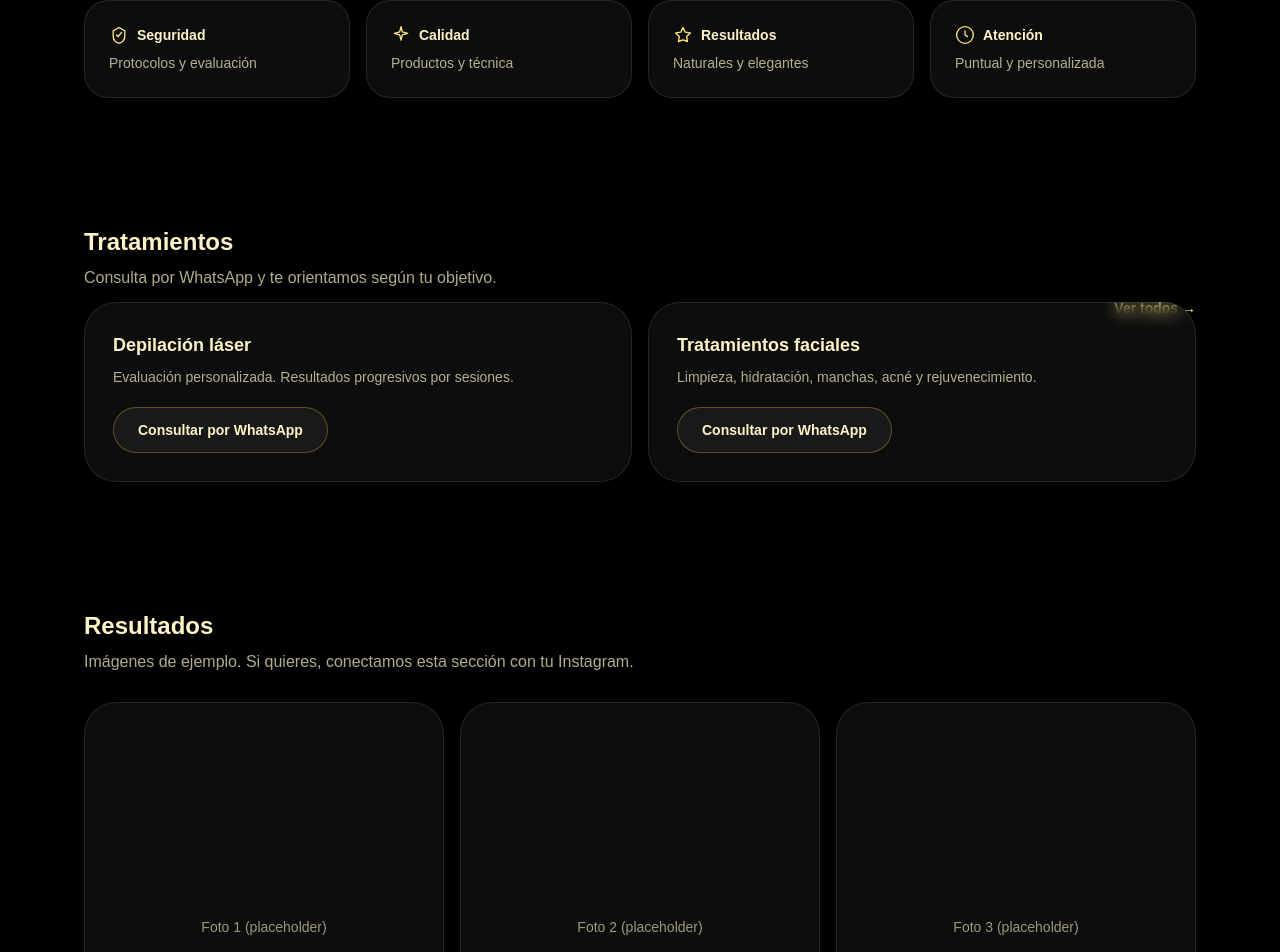
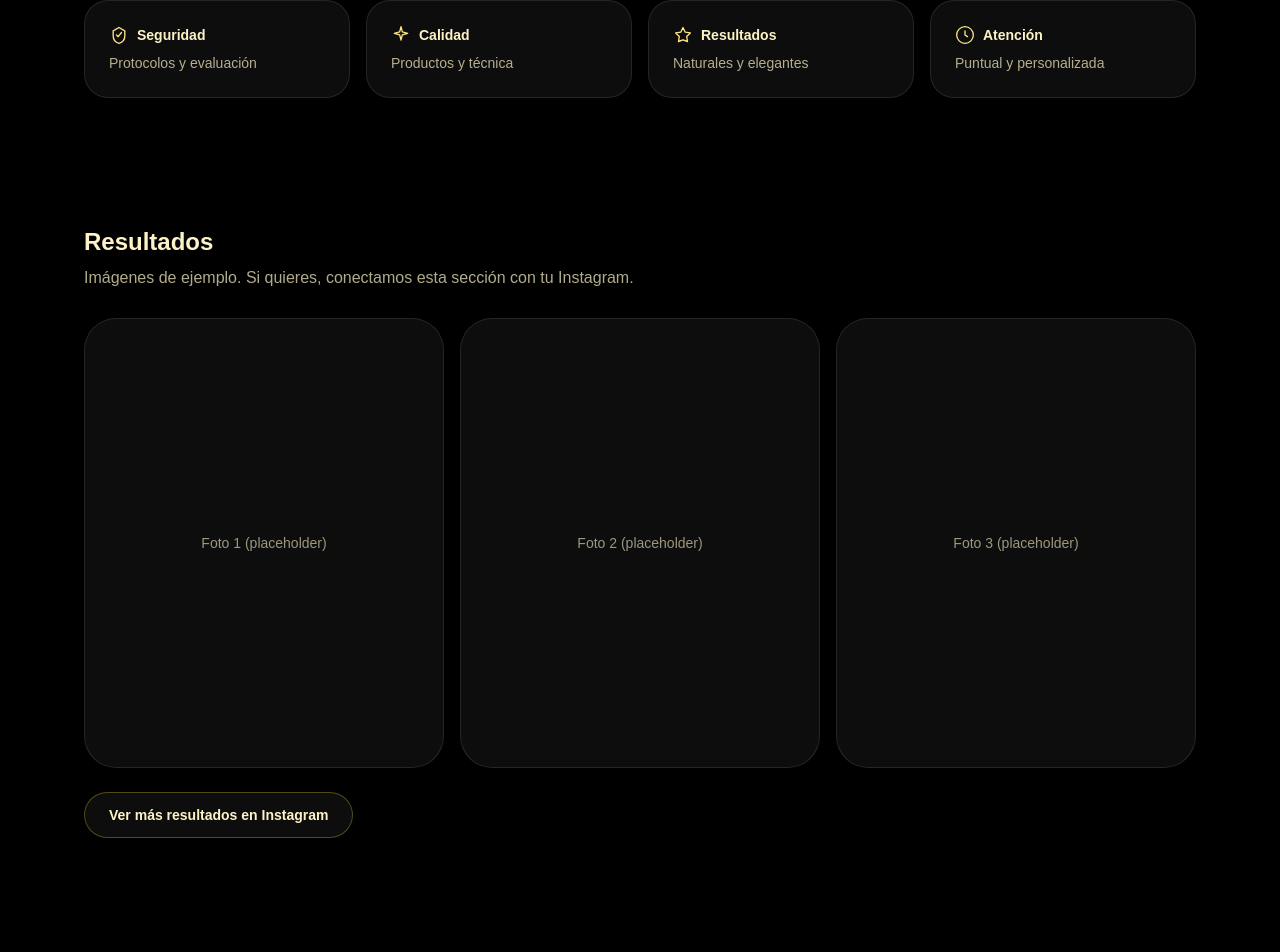
Before and after one commit to pepotemon/estetica-alex, a Next.js app: page / in a window 1280 px wide. Shown: the part 900-1852 px from the top of the page. Built offline with nearby package versions, Linux system fonts and the light colour scheme.

Commit message:
Version 2: Home + Servicios + Curso

```diff
--- a/app/page.tsx
+++ b/app/page.tsx
@@ -440,49 +440,7 @@ export default function Page() {
         </div>
       </section>
 
-      {/* Tratamientos (preview) */}
-      <section className="mx-auto max-w-6xl px-5 py-14 sm:py-16">
-        <div className="flex flex-col gap-3 sm:flex-row sm:items-end sm:justify-between">
-          <SectionTitle
-            title="Tratamientos"
-            desc="Consulta por WhatsApp y te orientamos según tu objetivo."
-          />
-          <a
-            href="/servicios"
-            className="text-sm font-semibold text-amber-200 hover:text-amber-100"
-          >
-            Ver todos →
-          </a>
-        </div>
 
-        <div className="-mt-4 grid gap-4 sm:grid-cols-2">
-          {[
-            {
-              t: "Depilación láser",
-              d: "Evaluación personalizada. Resultados progresivos por sesiones.",
-              msg: "Hola! Quiero info de depilación láser (precio, sesiones y cuidados).",
-            },
-            {
-              t: "Tratamientos faciales",
-              d: "Limpieza, hidratación, manchas, acné y rejuvenecimiento.",
-              msg: "Hola! Quiero info de tratamientos faciales (opciones y precios).",
-            },
-          ].map((x) => (
-            <div
-              key={x.t}
-              className="rounded-[2rem] border border-white/10 bg-white/5 p-7 backdrop-blur"
-            >
-              <div className="text-lg font-semibold text-amber-100">{x.t}</div>
-              <p className="mt-2 text-sm text-amber-100/70">{x.d}</p>
-              <div className="mt-5">
-                <Button href={waLink(x.msg)} variant="outline">
-                  Consultar por WhatsApp
-                </Button>
-              </div>
-            </div>
-          ))}
-        </div>
-      </section>
 
       {/* Resultados / Galería */}
       <section id="resultados" className="mx-auto max-w-6xl px-5 py-14 sm:py-16">
```
